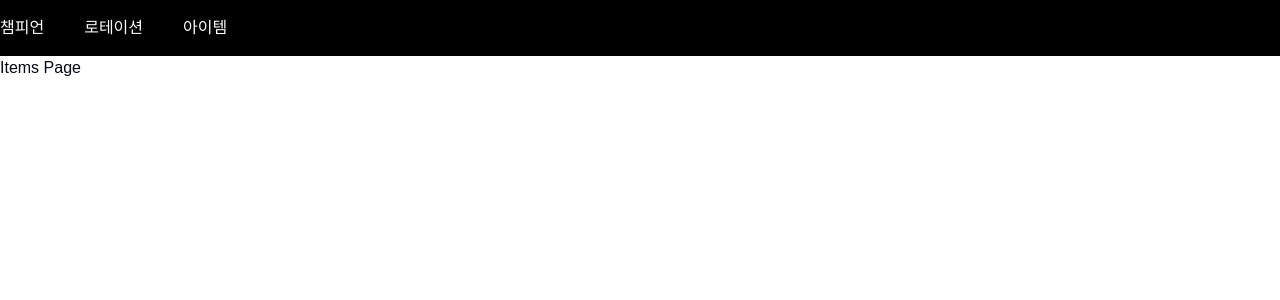
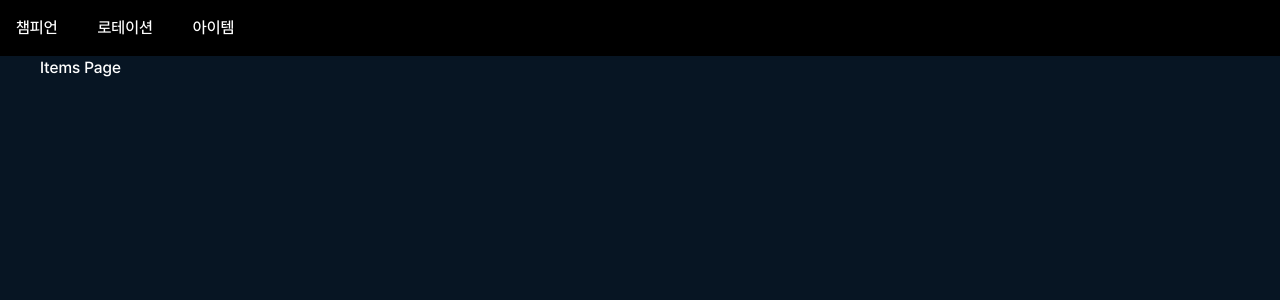
Before and after one commit to LeeJY97/Riot-lol, a Next.js app: page /items in a window 1280 px wide. Shown: the top 300 px of the page. Built offline with nearby package versions, Linux system fonts and the light colour scheme.

Commit message:
[style] 폰트패밀리, 전체 배경색, 폰트색상 변경

```diff
--- a/next.config.mjs
+++ b/next.config.mjs
@@ -7,10 +7,15 @@ const nextConfig = {
     }
   },
   images: {
-    // remotePatterns: [
-    //   {
-    //   },
-    // ],
+    remotePatterns: [
+      {
+        protocol: 'https',
+        hostname: 'ddragon.leagueoflegends.com',
+        port: '',
+        pathname: '/cdn/**'
+      }
+    ],
+
     formats: ['image/avif', "image/webp"],
   }
 };
--- /dev/null
+++ b/src/app/champs/detail/[id]/ImageTest.tsx
@@ -0,0 +1,21 @@
+"use client";
+
+import Image from "next/image";
+import React from "react";
+
+const ImageTest = ({ url }: { url: string }) => {
+  return (
+    <div key={url} className="flex justify-center items-center w-[100%] max-w-[1920px] h-[850px] mx-auto">
+      {/* <Image className="test" src={url} layout={"fill"} alt={""} /> */}
+      <img className="test" src={url} />
+      {/* <Image key={url} src={url} width={200} height={100} alt={""} /> */}
+      <style jsx>{`
+        /* .test {
+          position: relative !important;
+        } */
+      `}</style>
+    </div>
+  );
+};
+
+export default ImageTest;
--- a/src/app/champs/detail/[id]/page.tsx
+++ b/src/app/champs/detail/[id]/page.tsx
@@ -1,6 +1,9 @@
 import { getChamp } from "@/server-actions/champAction";
-import { Champ, ChampExtends } from "@/types/Champs";
+import { Champ, ChampExtends, Skin } from "@/types/Champs";
+import Image from "next/image";
 import React from "react";
+import ImageTest from "./ImageTest";
+import favicon from "@/app/favicon.ico";
 
 type Props = {
   params: {
@@ -18,15 +21,38 @@ const ChampDetail = async ({ params }: Props) => {
   const { id } = params;
   const champ: Champ & ChampExtends = await getChamp(id, requestOption);
   const { skins, tags, stats, info, image, spells, passive } = champ;
-  console.log("🚀 ~ ChampDetail ~ passive:", passive);
-  console.log("🚀 ~ ChampDetail ~ spells:", spells);
-  console.log("🚀 ~ ChampDetail ~ image:", image);
-  console.log("🚀 ~ ChampDetail ~ info:", info);
-  console.log("🚀 ~ ChampDetail ~ stats:", stats);
-  console.log("🚀 ~ ChampDetail ~ tags:", tags);
-  console.log("🚀 ~ ChampDetail ~ skins:", skins);
 
-  return <div>{params.id}</div>;
+  const skinImageUrl = skins.map(
+    (skin) => `https://ddragon.leagueoflegends.com/cdn/img/champion/splash/${id}_${skin.num}.jpg`,
+  );
+
+  console.log("skinImageUrl", skinImageUrl);
+
+  // <div classname='slide'> // position: relative
+  //   <ul>
+  //     <li></li>
+  //     <li></li>
+  //     <li></li>
+  //   </ul>
+  //   <div className=""> // position: absolute; z-index:1
+  //     <h1>가렌</h1>
+  //     <span>어쩌구 저쩌구 ...</span>
+  //   </div>
+  // </div>
+
+  return (
+    <div className="flex flex-col">
+      {skinImageUrl.map((url) => (
+        // <ImageTest key={url} url={url}></ImageTest>
+        <div
+          key={url}
+          className="test flex justify-center items-center w-[100%] max-w-[1920px] h-[850px] mx-auto relative">
+          <Image src={url} layout={"fill"} alt={""} />
+        </div>
+        // <div key={url} className="flex justify-center items-center w-[100%] max-w-[1920px] mx-auto">
+      ))}
+    </div>
+  );
 };
 
 export default ChampDetail;
--- a/src/app/champs/page.tsx
+++ b/src/app/champs/page.tsx
@@ -6,8 +6,6 @@ import React from "react";
 const Champs = async () => {
   const data = await getChamps();
   const champs = convertChampsTableToArray(data);
-
-  console.log("champs", champs);
 
   return (
     <div className="grid grid-cols-4">
--- a/src/app/globals.css
+++ b/src/app/globals.css
@@ -3,7 +3,7 @@
 @tailwind utilities;
 
 body {
-  font-family: Arial, Helvetica, sans-serif;
+  /* font-family: Arial, Helvetica, sans-serif; */
 }
 
 @layer utilities {
--- a/src/app/layout.tsx
+++ b/src/app/layout.tsx
@@ -5,14 +5,9 @@ import Link from "next/link";
 import Providers from "@/components/providers/RQProvider";
 import { Suspense } from "react";
 
-const geistSans = localFont({
-  src: "./fonts/GeistVF.woff",
+const fontPretendard = localFont({
+  src: "./fonts/Pretendard-Medium.otf",
   variable: "--font-geist-sans",
-  weight: "100 900",
-});
-const geistMono = localFont({
-  src: "./fonts/GeistMonoVF.woff",
-  variable: "--font-geist-mono",
   weight: "100 900",
 });
 
@@ -28,16 +23,17 @@ export default function RootLayout({
 }>) {
   return (
     <html lang="en">
-      <body
-        className={`${geistSans.variable} ${geistMono.variable} antialiased`}
-      >
-        <div className="flex items-center gap-10 w-full h-14 text-white bg-black ">
+      {/* <body className={`${geistSans.variable} ${geistMono.variable} antialiased bg-[#071523]`}> */}
+      <body className={`bg-[#071523] text-white ${fontPretendard.className}`}>
+        <div className="flex items-center gap-10 w-full h-14 text-white bg-black p-4">
           <Link href="/champs">챔피언</Link>
           <Link href="/rotation">로테이션</Link>
           <Link href="/items">아이템</Link>
         </div>
         <Suspense fallback={<>... 로딩</>}>
-          <Providers>{children}</Providers>
+          <Providers>
+            <div className="w-[100%] max-w-[1200px] mx-auto">{children}</div>
+          </Providers>
         </Suspense>
       </body>
     </html>
--- a/src/types/Champs.ts
+++ b/src/types/Champs.ts
@@ -74,7 +74,7 @@ export type ChampExtends = {
   // enemytips: string[];
 };
 
-type Skin = {
+export type Skin = {
   id: string;
   num: number;
   name: string;
```
Also changed, not shown: src/app/fonts/Pretendard-Medium.otf (added).
